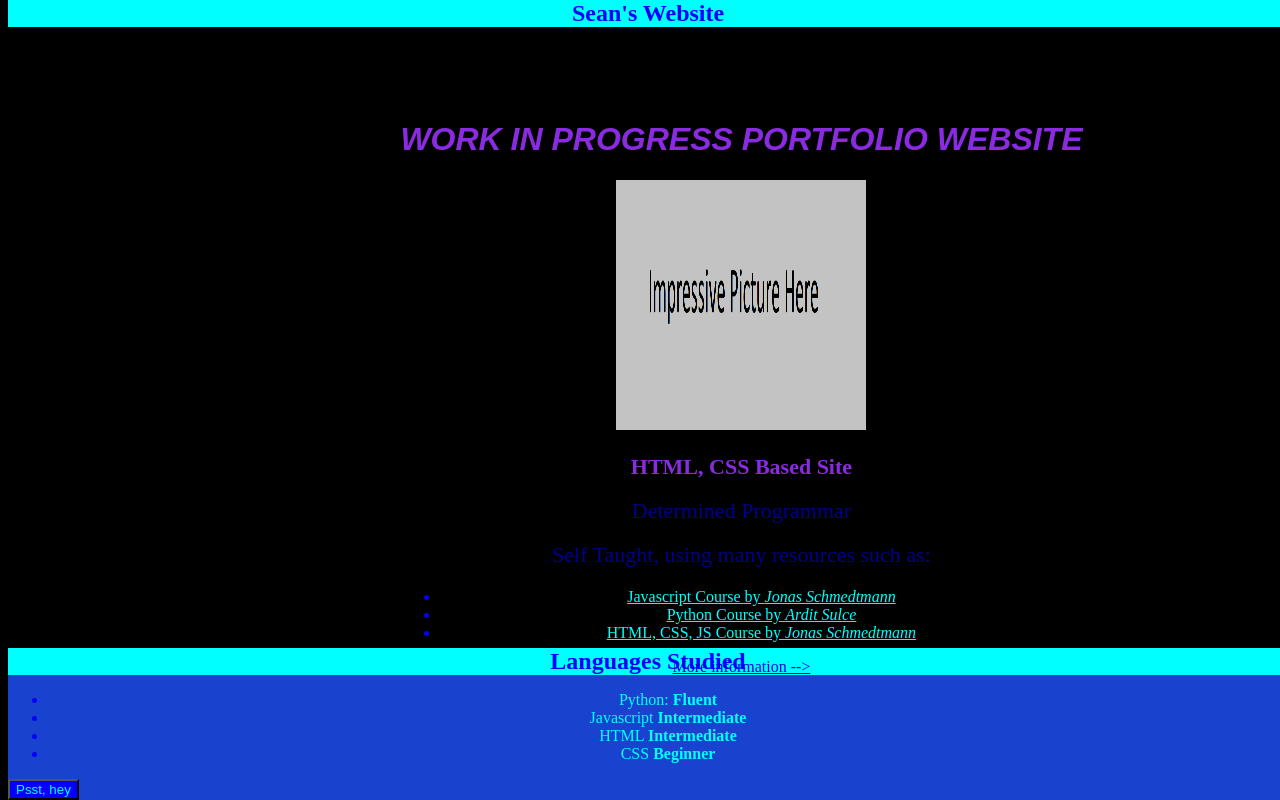
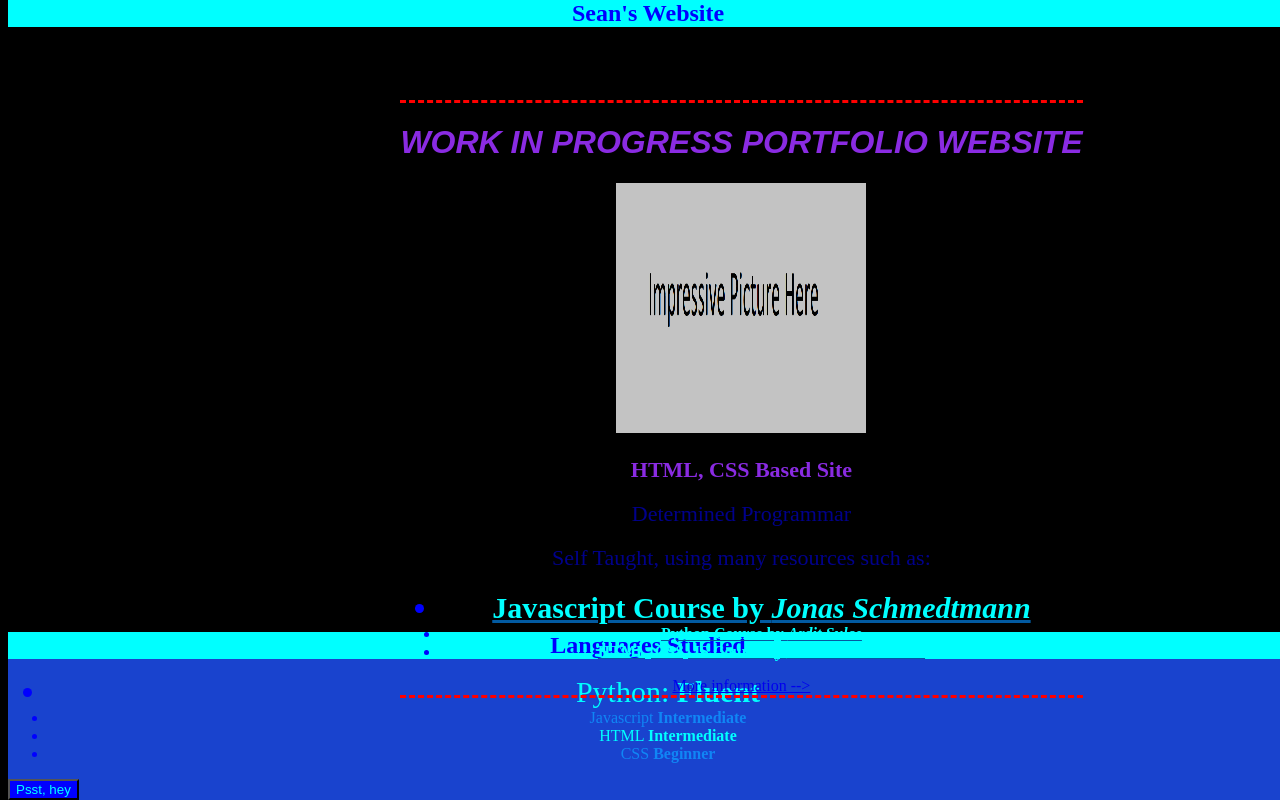
Before and after one commit to Sat727/test-site2, a plain HTML site: page index.html in a window 1280 px wide. Drawn offline with Linux system fonts and the light colour scheme.

Commit message:
more effects

```diff
--- a/style.css
+++ b/style.css
@@ -7,6 +7,9 @@ body {
     bottom: 0;
     width: 100%;
 }
+li:first-child {
+    font-size: 30px;
+}
 #info{
     text-align: center;
     position:fixed;
@@ -14,6 +17,11 @@ body {
   top: 25%;
   left: 43%;
   margin: -100px 0 0 -150px;
+  border-top: 3px dashed red;
+  border-bottom: 3px dashed red;
+}
+li:nth-child(2n) {
+    color: rgb(16, 134, 245);
 }
 #top {
     position: fixed;
@@ -61,9 +69,17 @@ ul.pp{
 }
 .resources a {
     color: cyan;
+    font-weight: bold;
+    text-decoration: underline rgb(2, 90, 161);
 }
+
 .resources a:hover {
     color: red;
+}
+a:active {
+    background-color: darkmagenta;
+    color: darkturquoise;
+    font-style: italic;
 }
 button{
     background-color: blue;
```
